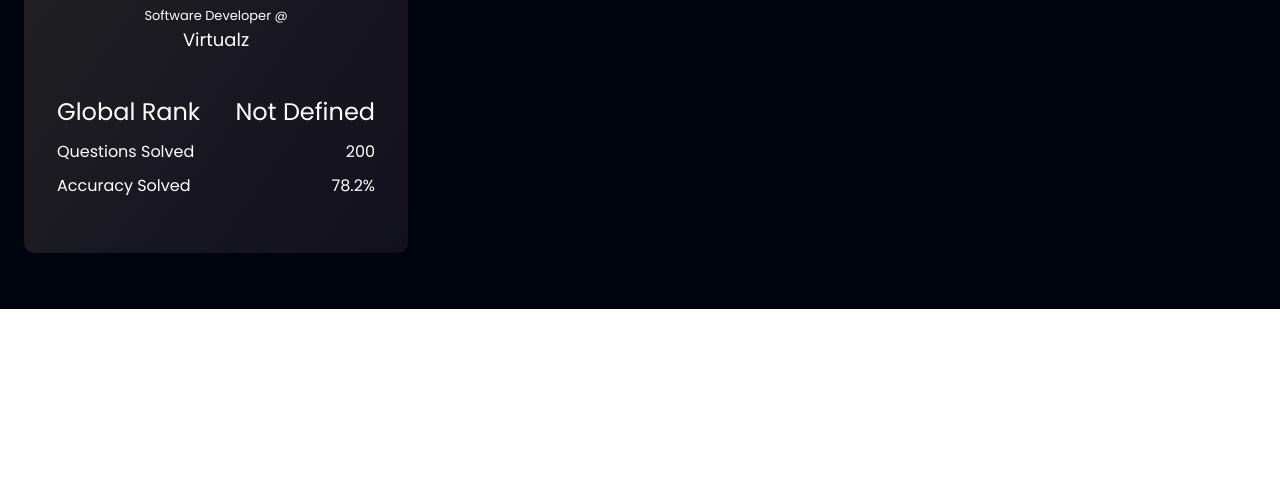
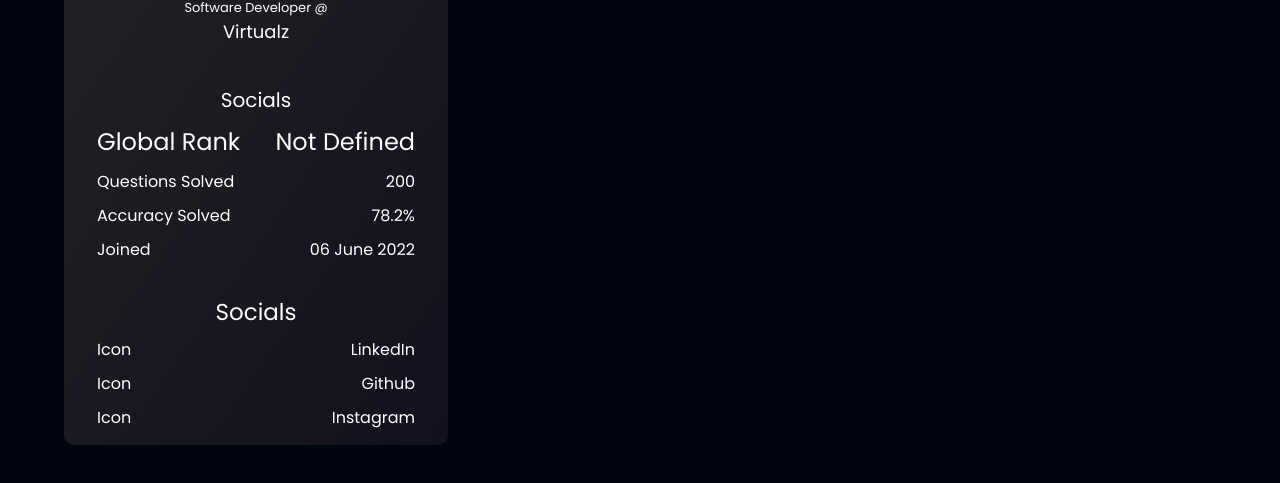
Before and after one commit to author-sanjay/dryrun, a React (Create React App) app: page / in a window 1280 px wide. Shown: the part 545-1028 px from the top of the page. Before the commit the page ends 854 px from the top, so only its background shows below. Built offline with nearby package versions, Linux system fonts and the light colour scheme.

Commit message:
styles card

```diff
--- a/src/Components/Home/Home.js
+++ b/src/Components/Home/Home.js
@@ -6,7 +6,7 @@ const Home = () => {
     <section id="home" className="flex flex-row py-12">
       <section
         id="profile"
-        className="flex-0.3 flex mt-10 justify-center w-100"
+        className="flex-0.3 flex ml-10 mt-8 justify-center w-100"
       >
         <div className="flex flex-col items-center py-[6px] px-4 bg-profile-gradient rounded-[10px] mb-2 w-96 h-auto">
           <span className="pt-10 font-poppins font-normal cursor-pointer text-[20px] text-white">
@@ -34,13 +34,17 @@ const Home = () => {
           >
             Virtualz
           </a>
-          <div className="mb-10">
+          <div className="flex mb-2 justify-items-center">
+            <span className="font-poppins font-normal text-[20px] text-white" >Socials</span>
+          </div>
+          <div className="mb-6">
+
             <table className="w-80 h-auto">
               <tr className="flex justify-between mb-2">
-                <td className="font-poppins font-normal text-[24px] text-white">
+                <td className="font-poppins text-white font-normal text-[24px] ">
                   Global Rank
                 </td>
-                <td className="font-poppins font-normal text-[24px] text-white">
+                <td className="font-poppins text-white font-normal text-[24px] ">
                   Not Defined
                 </td>
               </tr>
@@ -60,9 +64,46 @@ const Home = () => {
                   78.2%
                 </td>
               </tr>
+              <tr className="flex justify-between mb-2">
+                <td className="font-poppins font-normal text-[16px] text-white">
+                  Joined
+                </td>
+                <td className="font-poppins font-normal text-[16px] text-white">
+                  06 June 2022
+                </td>
+              </tr>
             </table>
           </div>
-          <div className="">
+          <div className="flex mb-2 justify-items-start">
+            <span className="font-poppins font-normal text-[23px] text-white" >Socials</span>
+          </div>
+          <div className="items-center">
+            <table className="w-80 h-auto">
+              <tr className="flex justify-between mb-2">
+                <td className="font-poppins font-normal text-[16px] text-white">
+                  Icon
+                </td>
+                <td className="font-poppins font-normal text-[16px] text-white">
+                  <a href="">LinkedIn</a>
+                </td>
+              </tr>
+              <tr className="flex justify-between mb-2">
+                <td className="font-poppins font-normal text-[16px] text-white">
+                  Icon
+                </td>
+                <td className="font-poppins font-normal text-[16px] text-white">
+                <a href="">Github</a>
+                </td>
+              </tr>
+              <tr className="flex justify-between mb-2">
+                <td className="font-poppins font-normal text-[16px] text-white">
+                  Icon
+                </td>
+                <td className="font-poppins font-normal text-[16px] text-white">
+                <a href="">Instagram</a>
+                </td>
+              </tr>
+            </table>
 
           </div>
         </div>
```
Also changed, not shown: 2 other files (tests, documents, lock files or other folders).
